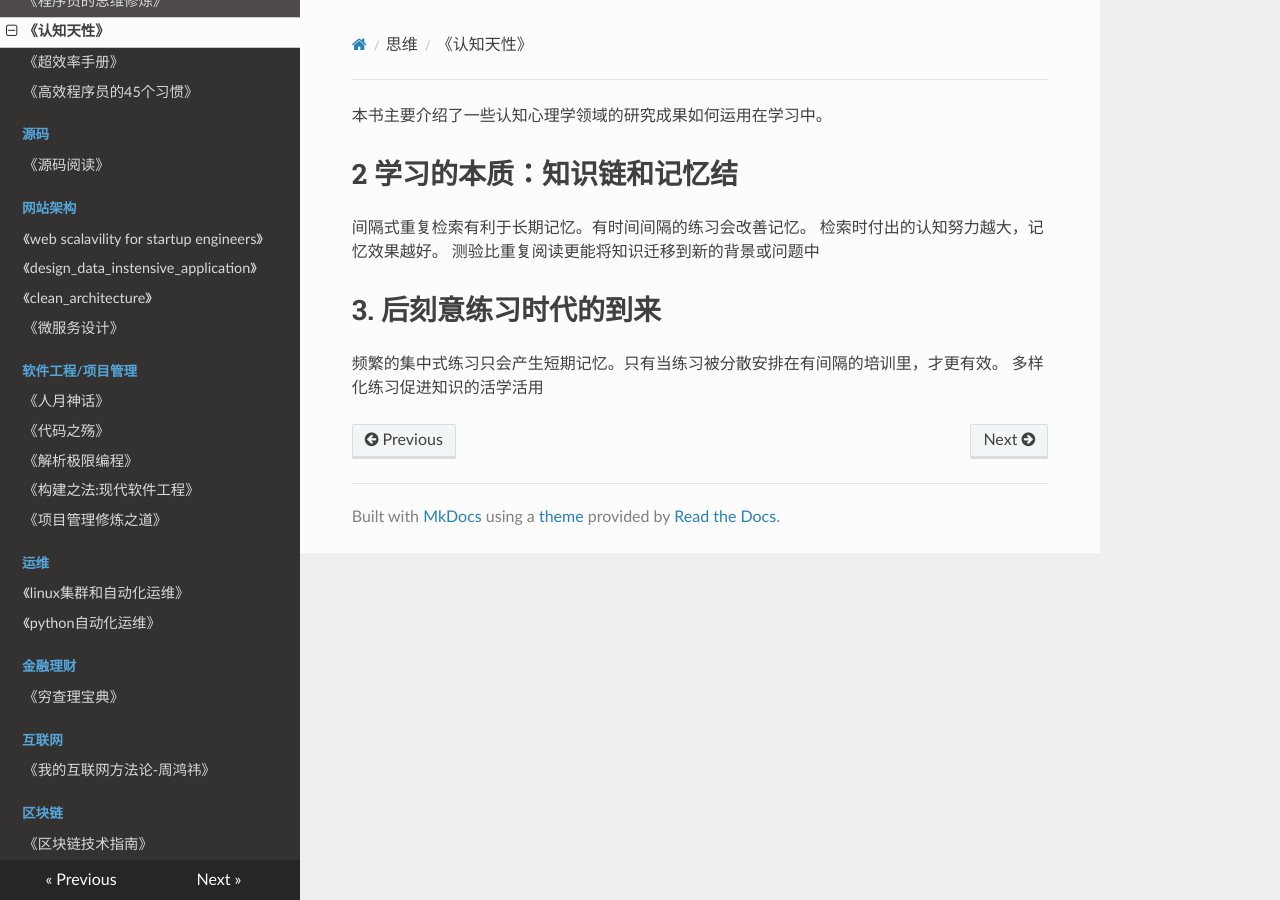
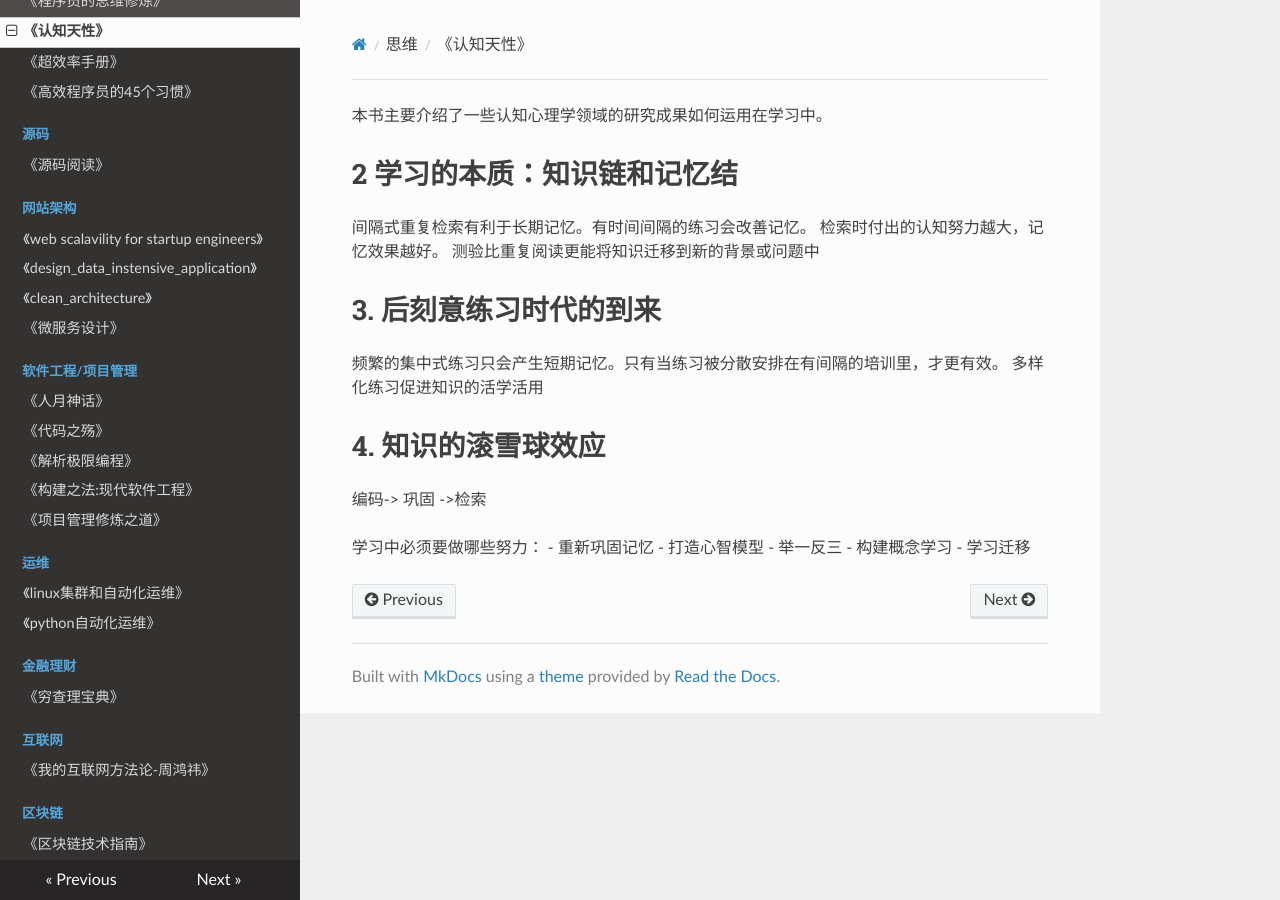
Before and after one commit to PegasusWang/booknotes, an MkDocs documentation site: the page built from docs/思维认知/认知天性.md, in a window 1280 px wide. Built offline with MkDocs 1.6.1, drawn with Linux system fonts in a browser that asks for light colours; nearby versions of some CDN libraries; old or Windows-style settings are respelled for this version of MkDocs.

Commit message:
知识的滚雪球效应

```diff
--- a/docs/思维认知/认知天性.md
+++ b/docs/思维认知/认知天性.md
@@ -9,3 +9,14 @@
 # 3. 后刻意练习时代的到来
 频繁的集中式练习只会产生短期记忆。只有当练习被分散安排在有间隔的培训里，才更有效。
 多样化练习促进知识的活学活用
+
+# 4. 知识的滚雪球效应
+
+编码-> 巩固 ->检索
+
+学习中必须要做哪些努力：
+- 重新巩固记忆
+- 打造心智模型
+- 举一反三
+- 构建概念学习
+- 学习迁移
```
